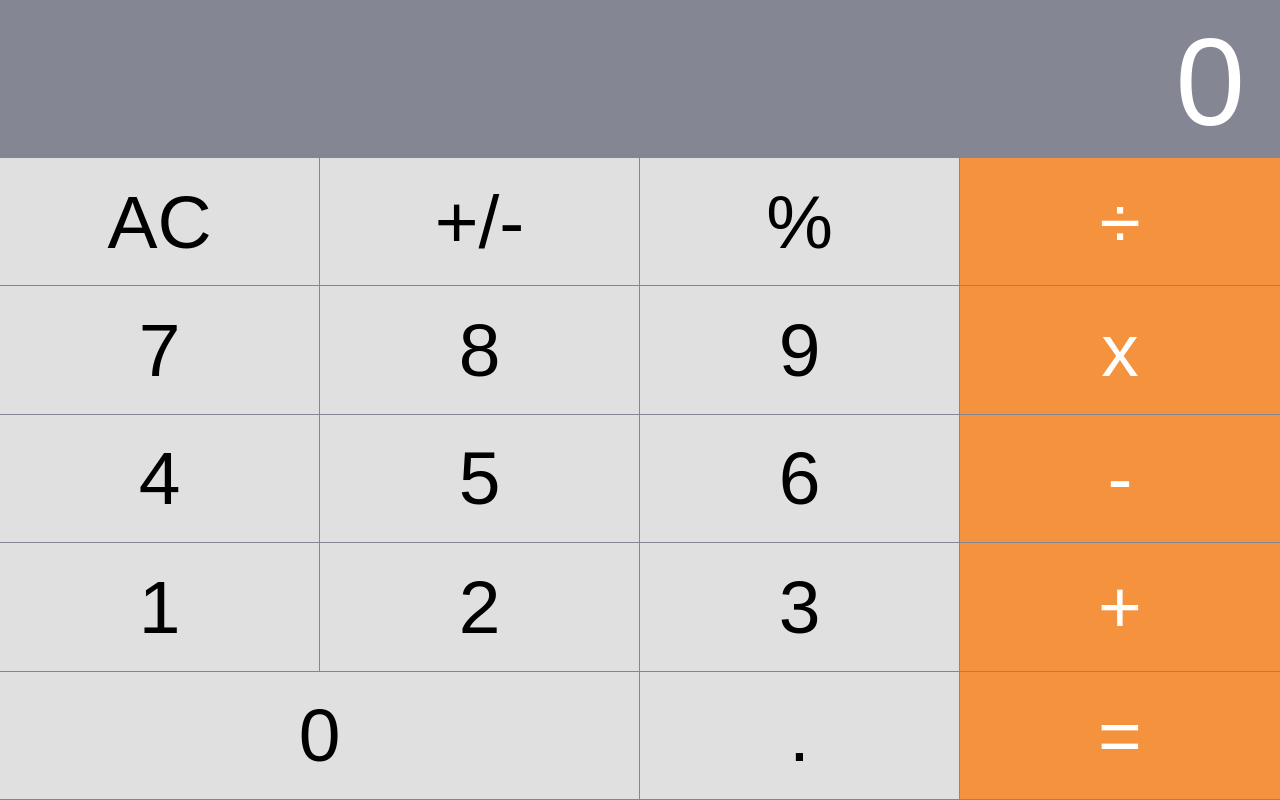
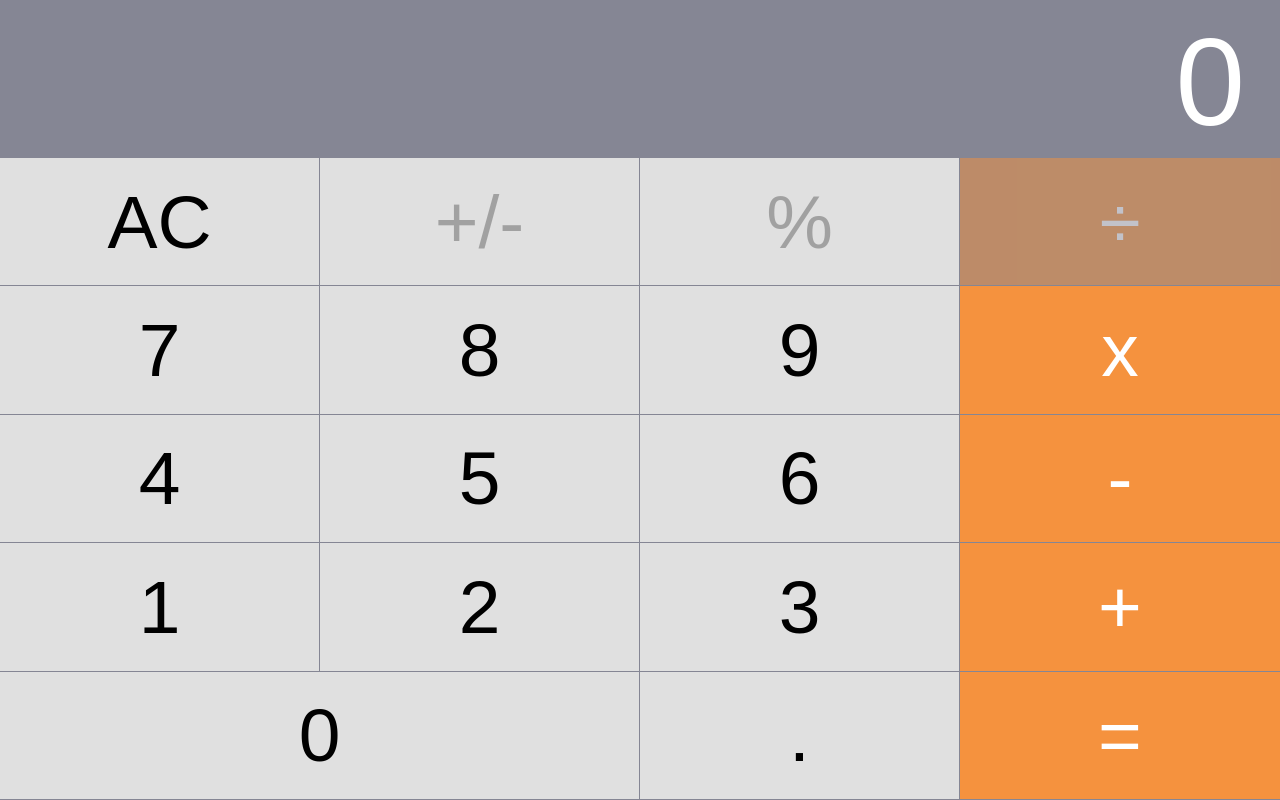
Before and after one commit to JoaoCVerissimo/R-Calculator, a React (Create React App) app: page / in a window 1280 px wide. Built offline with nearby package versions, Linux system fonts and the light colour scheme.

Commit message:
Limit the buttons the user can click depending on the value or operator he has clicked

```diff
--- a/src/components/App.css
+++ b/src/components/App.css
@@ -80,6 +80,12 @@ body {
   color: white;
 }
 
+.button.orange :disabled {
+  background-color: #f5923e;
+  color: white;
+  opacity: 0.5;
+}
+
 .button-panel {
   background-color: #858694;
   display: -ms-flexbox;
@@ -92,7 +98,7 @@ body {
   flex: 1 0 auto;
 }
 
-.button-panel>div {
+.button-panel > div {
   width: 100%;
   margin-bottom: 1px;
   -ms-flex: 1 0 auto;
@@ -111,7 +117,7 @@ body {
   width: 100%;
 }
 
-.display>div {
+.display > div {
   font-size: 2.5rem;
   padding: 0.2rem 0.7rem 0.1rem 0.5rem;
 }
--- a/src/components/calculator/Button.jsx
+++ b/src/components/calculator/Button.jsx
@@ -1,9 +1,9 @@
 import React from 'react'
 
-function Button({ className, onClick, value }) {
+function Button({ className, onClick, value, disabled = false }) {
   return (
     <div className={className}>
-      <button onClick={onClick} value={value}>
+      <button onClick={onClick} value={value} disabled={disabled}>
         {value}
       </button>
     </div>
--- a/src/components/calculator/Calculator.jsx
+++ b/src/components/calculator/Calculator.jsx
@@ -3,14 +3,14 @@ import Button from './Button'
 import Display from './Display'
 
 // TODO: Add keyboard support for all buttons;
-// TODO: If the previous one was an operator and the user clicks another operator, replace the previous operator with the new one;
 // TODO: Styles for when operator is clicked;
 
 function Calculator() {
-  const [displayValue, setDisplayValue] = useState('')
+  const [displayValue, setDisplayValue] = useState('0')
   const [previousValue, setPreviousValue] = useState('')
   const [operator, setOperator] = useState('')
   const [shouldClearDisplay, setShouldClearDisplay] = useState(false)
+  const [isOperatorDisabled, setIsOperatorDisabled] = useState(false)
 
   const handleNumberClick = (num) => {
     setDisplayValue((prevValue) => {
@@ -27,6 +27,7 @@ function Calculator() {
       }
       return prevValue + num
     })
+    setIsOperatorDisabled(false)
   }
 
   const performCalculation = (op, operand1, operand2) => {
@@ -68,6 +69,7 @@ function Calculator() {
       }
       setOperator(op)
       setShouldClearDisplay(true)
+      setIsOperatorDisabled(true)
     }
   }
 
@@ -93,53 +95,87 @@ function Calculator() {
   }
 
   const handleClearClick = () => {
-    setDisplayValue('')
+    setDisplayValue('0')
     setPreviousValue('')
     setOperator('')
     setShouldClearDisplay(false)
+    setIsOperatorDisabled(false)
   }
 
   const handleEqualClick = () => {
-    let result = ''
-    if (operator && previousValue) {
+    if (!operator || !previousValue || !displayValue) {
+      return
+    }
+
+    if (previousValue && operator && displayValue) {
       const operand1 = parseFloat(previousValue)
       const operand2 = parseFloat(displayValue)
-      result = performCalculation(operator, operand1, operand2)
+      const result = performCalculation(operator, operand1, operand2)
+
+      setDisplayValue(result)
+      setPreviousValue('')
+      setOperator('')
+      setShouldClearDisplay(true)
     }
-
-    setDisplayValue(result)
-    setPreviousValue('')
-    setOperator('')
-    setShouldClearDisplay(true)
   }
 
   return (
     <div className="app">
-      <Display num={displayValue || '0'} />
+      <Display num={displayValue} />
       <div className="button-panel">
         <div>
           <Button className="button" onClick={handleClearClick} value="AC" />
-          <Button className="button" onClick={handleSignChangeClick} value="+/-" />
-          <Button className="button" onClick={handlePercentageClick} value="%" />
-          <Button className="button orange" onClick={() => handleOperatorClick('/')} value="÷" />
+          <Button
+            className="button"
+            onClick={handleSignChangeClick}
+            value="+/-"
+            disabled={displayValue === '' || displayValue === '0' || displayValue === '-0' || isOperatorDisabled}
+          />
+          <Button
+            className="button"
+            onClick={handlePercentageClick}
+            value="%"
+            disabled={displayValue === '' || displayValue === '0' || displayValue === '-0' || isOperatorDisabled}
+          />
+          <Button
+            className="button orange"
+            onClick={() => handleOperatorClick('/')}
+            value="÷"
+            disabled={displayValue === '' || displayValue === '0' || displayValue === '-0' || isOperatorDisabled}
+          />
         </div>
         <div>
           {['7', '8', '9'].map((num) => (
             <Button className="button" onClick={() => handleNumberClick(num)} value={num} key={num} />
           ))}
-          <Button className="button orange" onClick={() => handleOperatorClick('*')} value="x" />
+          <Button
+            className="button orange"
+            onClick={() => handleOperatorClick('*')}
+            value="x"
+            disabled={displayValue === '' || isOperatorDisabled}
+          />
         </div>
         <div>
           {['4', '5', '6'].map((num) => (
             <Button className="button" onClick={() => handleNumberClick(num)} value={num} key={num} />
           ))}
-          <Button className="button orange" onClick={() => handleOperatorClick('-')} value="-" />
+          <Button
+            className="button orange"
+            onClick={() => handleOperatorClick('-')}
+            value="-"
+            disabled={displayValue === '' || isOperatorDisabled}
+          />
         </div>
         <div>
           {['1', '2', '3'].map((num) => (
             <Button className="button" onClick={() => handleNumberClick(num)} value={num} key={num} />
           ))}
-          <Button className="button orange" onClick={() => handleOperatorClick('+')} value="+" />
+          <Button
+            className="button orange"
+            onClick={() => handleOperatorClick('+')}
+            value="+"
+            disabled={displayValue === '' || isOperatorDisabled}
+          />
         </div>
         <div>
           <Button className="button wide" onClick={() => handleNumberClick('0')} value="0" />
```
Lines whose indentation alone changed are shown as unchanged.
